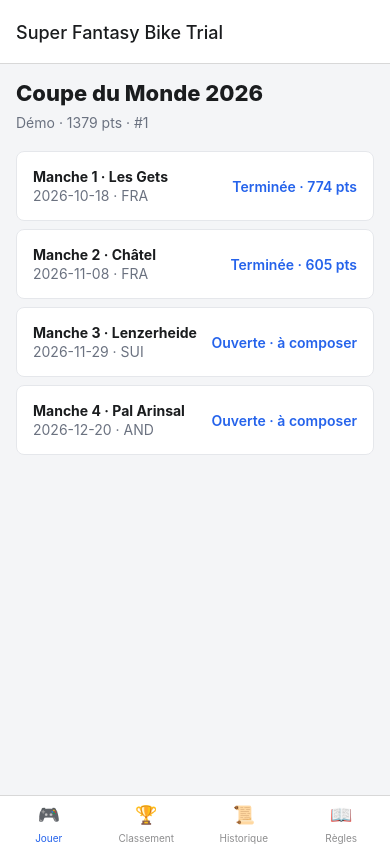
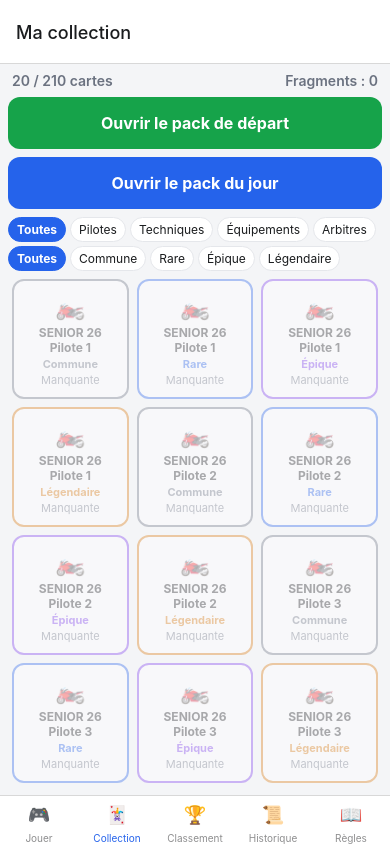
Before and after one commit to koprim/BikeTrialFantasy, a React Native app: screen /CollectionTab in a window 390 px wide. Built offline with nearby package versions, Linux system fonts and the light colour scheme.

Commit message:
feat(ui): collection tab with daily and starter packs
Co-Authored-By: Claude Sonnet 5.5 <noreply@anthropic.com>

```diff
--- a/App.js
+++ b/App.js
@@ -14,6 +14,9 @@ import StandingsScreen from './src/screens/StandingsScreen';
 import SeasonListScreen from './src/screens/SeasonListScreen';
 import SeasonDetailScreen from './src/screens/SeasonDetailScreen';
 import RulesScreen from './src/screens/RulesScreen';
+import CollectionScreen from './src/screens/CollectionScreen';
+import PackRevealScreen from './src/screens/PackRevealScreen';
+import CardDetailScreen from './src/screens/CardDetailScreen';
 import { colors } from './src/ui/theme';
 
 const Tab = createBottomTabNavigator();
@@ -21,8 +24,19 @@ const PlayStack = createNativeStackNavigator();
 const StandingsStack = createNativeStackNavigator();
 const HistoryStack = createNativeStackNavigator();
 const RulesStack = createNativeStackNavigator();
+const CollectionStack = createNativeStackNavigator();
 
 const stackOptions = { headerStyle: { backgroundColor: colors.surface }, headerTintColor: colors.text, contentStyle: { backgroundColor: colors.bg } };
+
+function CollectionNav() {
+  return (
+    <CollectionStack.Navigator screenOptions={stackOptions}>
+      <CollectionStack.Screen name="Collection" component={CollectionScreen} options={{ title: 'Ma collection' }} />
+      <CollectionStack.Screen name="PackReveal" component={PackRevealScreen} options={{ title: 'Ouverture' }} />
+      <CollectionStack.Screen name="CardDetail" component={CardDetailScreen} options={{ title: 'Carte' }} />
+    </CollectionStack.Navigator>
+  );
+}
 
 function PlayNav() {
   return (
@@ -72,6 +86,7 @@ export default function App() {
           <StatusBar style="dark" />
           <Tab.Navigator screenOptions={{ headerShown: false, tabBarActiveTintColor: colors.primary }}>
             <Tab.Screen name="PlayTab" component={PlayNav} options={tab('Jouer', '🎮')} />
+            <Tab.Screen name="CollectionTab" component={CollectionNav} options={tab('Collection', '🃏')} />
             <Tab.Screen name="StandingsTab" component={StandingsNav} options={tab('Classement', '🏆')} />
             <Tab.Screen name="HistoryTab" component={HistoryNav} options={tab('Historique', '📜')} />
             <Tab.Screen name="RulesTab" component={RulesNav} options={tab('Règles', '📖')} />
--- /dev/null
+++ b/src/screens/CardDetailScreen.js
@@ -0,0 +1,6 @@
+import React from 'react';
+import { Text } from 'react-native';
+
+export default function CardDetailScreen() {
+  return <Text>Carte</Text>;
+}
--- /dev/null
+++ b/src/screens/CollectionScreen.js
@@ -0,0 +1,84 @@
+import React, { useState } from 'react';
+import { View, Text, Pressable, FlatList, StyleSheet } from 'react-native';
+import { useGame, useNow } from '../state/GameContext';
+import { CARDS } from '../data/index';
+import { canOpenDaily, countOf } from '../engine/collection';
+import { RARITIES, RARITY_LABELS } from '../engine/rarity';
+import CardTile from '../ui/CardTile';
+import { colors, space, radius } from '../ui/theme';
+
+const TYPE_FILTERS = [['ALL', 'Toutes'], ['PILOT', 'Pilotes'], ['TECHNIQUE', 'Techniques'], ['EQUIPMENT', 'Équipements'], ['REFEREE', 'Arbitres']];
+const RARITY_FILTERS = [['ALL', 'Toutes'], ...RARITIES.map((r) => [r, RARITY_LABELS[r]])];
+
+function Chips({ options, value, onChange }) {
+  return (
+    <View style={styles.chips}>
+      {options.map(([key, label]) => (
+        <Pressable key={key} onPress={() => onChange(key)} accessibilityRole="button" accessibilityState={{ selected: value === key }}
+          style={[styles.chip, value === key && styles.chipOn]}>
+          <Text style={[styles.chipText, value === key && styles.chipTextOn]}>{label}</Text>
+        </Pressable>
+      ))}
+    </View>
+  );
+}
+
+export default function CollectionScreen({ navigation }) {
+  const { state, dispatch } = useGame();
+  const now = useNow();
+  const [type, setType] = useState('ALL');
+  const [rarity, setRarity] = useState('ALL');
+  const { collection } = state;
+
+  const items = CARDS
+    .filter((c) => type === 'ALL' || c.type === type)
+    .flatMap((c) => c.rarities.filter((r) => rarity === 'ALL' || r === rarity)
+      .map((r) => ({ key: `${c.id}:${r}`, card: c, rarity: r, count: countOf(collection, c.id, r) })));
+  const owned = items.filter((i) => i.count > 0).length;
+  const daily = canOpenDaily(collection, now);
+
+  return (
+    <View style={styles.container}>
+      <View style={styles.header}>
+        <Text style={styles.stat}>{owned} / {items.length} cartes</Text>
+        <Text style={styles.stat}>Fragments : {collection.fragments}</Text>
+      </View>
+      {!collection.starterGiven && (
+        <Pressable style={[styles.cta, styles.starter]} accessibilityRole="button"
+          onPress={() => { dispatch({ type: 'OPEN_STARTER' }); navigation.navigate('PackReveal', { title: 'Pack de départ' }); }}>
+          <Text style={styles.ctaText}>Ouvrir le pack de départ</Text>
+        </Pressable>
+      )}
+      <Pressable disabled={!daily} style={[styles.cta, !daily && styles.disabled]} accessibilityRole="button"
+        onPress={() => { dispatch({ type: 'OPEN_DAILY_PACK', payload: { now } }); navigation.navigate('PackReveal', { title: 'Pack du jour' }); }}>
+        <Text style={styles.ctaText}>{daily ? 'Ouvrir le pack du jour' : 'Prochain pack demain'}</Text>
+      </Pressable>
+      <Chips options={TYPE_FILTERS} value={type} onChange={setType} />
+      <Chips options={RARITY_FILTERS} value={rarity} onChange={setRarity} />
+      <FlatList
+        data={items}
+        numColumns={3}
+        keyExtractor={(i) => i.key}
+        renderItem={({ item }) => (
+          <CardTile card={item.card} rarity={item.rarity} count={item.count}
+            onPress={() => navigation.navigate('CardDetail', { cardId: item.card.id })} />
+        )}
+      />
+    </View>
+  );
+}
+
+const styles = StyleSheet.create({
+  container: { flex: 1, padding: space.sm },
+  header: { flexDirection: 'row', justifyContent: 'space-between', paddingHorizontal: space.xs, marginBottom: space.sm },
+  stat: { color: colors.muted, fontWeight: '600' },
+  cta: { backgroundColor: colors.primary, padding: space.md, borderRadius: radius.md, alignItems: 'center', marginBottom: space.sm },
+  starter: { backgroundColor: colors.good },
+  disabled: { opacity: 0.4 },
+  ctaText: { color: '#fff', fontWeight: '700', fontSize: 16 },
+  chips: { flexDirection: 'row', flexWrap: 'wrap', gap: space.xs, marginBottom: space.xs },
+  chip: { paddingVertical: 4, paddingHorizontal: space.sm, borderRadius: radius.lg, borderWidth: 1, borderColor: colors.border, backgroundColor: colors.surface },
+  chipOn: { backgroundColor: colors.primary, borderColor: colors.primary },
+  chipText: { color: colors.text, fontSize: 12 },
+  chipTextOn: { color: '#fff', fontWeight: '700' },
+});
--- /dev/null
+++ b/src/screens/PackRevealScreen.js
@@ -0,0 +1,39 @@
+import React from 'react';
+import { View, Text, Pressable, FlatList, StyleSheet } from 'react-native';
+import { useGame } from '../state/GameContext';
+import { CARDS_BY_ID } from '../data/index';
+import { RARITY_LABELS } from '../engine/rarity';
+import CardTile from '../ui/CardTile';
+import { colors, space, radius } from '../ui/theme';
+
+export default function PackRevealScreen({ navigation, route }) {
+  const { state } = useGame();
+  const cards = state.collection.lastPack;
+  return (
+    <View style={styles.container}>
+      <Text style={styles.title}>{route.params?.title || 'Pack'}</Text>
+      <FlatList
+        data={cards}
+        numColumns={3}
+        keyExtractor={(c, i) => `${c.cardId}:${c.rarity}:${i}`}
+        renderItem={({ item }) => {
+          const card = CARDS_BY_ID[item.cardId];
+          return (
+            <CardTile card={card} rarity={item.rarity} badge={item.isNew ? 'Nouvelle !' : 'Doublon'}
+              label={`Carte révélée ${card.name} ${RARITY_LABELS[item.rarity]}`} />
+          );
+        }}
+      />
+      <Pressable style={styles.cta} accessibilityRole="button" onPress={() => navigation.goBack()}>
+        <Text style={styles.ctaText}>Voir ma collection</Text>
+      </Pressable>
+    </View>
+  );
+}
+
+const styles = StyleSheet.create({
+  container: { flex: 1, padding: space.md },
+  title: { fontSize: 22, fontWeight: '800', color: colors.text, textAlign: 'center', marginBottom: space.md },
+  cta: { backgroundColor: colors.primary, padding: space.md, borderRadius: radius.md, alignItems: 'center', marginTop: space.sm },
+  ctaText: { color: '#fff', fontWeight: '700', fontSize: 16 },
+});
--- /dev/null
+++ b/src/ui/CardTile.js
@@ -0,0 +1,32 @@
+import React from 'react';
+import { Text, Pressable, StyleSheet } from 'react-native';
+import { RARITY_LABELS } from '../engine/rarity';
+import { colors, rarityColors, space, radius } from './theme';
+
+export const TYPE_GLYPHS = { PILOT: '🏍️', TECHNIQUE: '🤸', EQUIPMENT: '🛠️', REFEREE: '🏁' };
+
+// count: undefined = do not show; 0 = missing (greyed). label overrides the accessibility label.
+export default function CardTile({ card, rarity, count, badge, label, onPress }) {
+  const missing = count === 0;
+  return (
+    <Pressable onPress={onPress} disabled={!onPress} accessibilityRole="button"
+      accessibilityLabel={label || `${card.name} ${RARITY_LABELS[rarity]}`}
+      style={[styles.tile, { borderColor: rarityColors[rarity] }, missing && styles.missing]}>
+      <Text style={styles.glyph}>{TYPE_GLYPHS[card.type]}</Text>
+      <Text style={styles.name} numberOfLines={2}>{card.name}</Text>
+      <Text style={[styles.rarity, { color: rarityColors[rarity] }]}>{RARITY_LABELS[rarity]}</Text>
+      {count !== undefined && <Text style={styles.count}>{missing ? 'Manquante' : `×${count}`}</Text>}
+      {badge ? <Text style={styles.badge}>{badge}</Text> : null}
+    </Pressable>
+  );
+}
+
+const styles = StyleSheet.create({
+  tile: { flex: 1, margin: space.xs, minHeight: 120, backgroundColor: colors.surface, borderRadius: radius.md, borderWidth: 2, padding: space.sm, alignItems: 'center', justifyContent: 'center' },
+  missing: { opacity: 0.35 },
+  glyph: { fontSize: 24 },
+  name: { fontSize: 12, fontWeight: '700', color: colors.text, textAlign: 'center', marginTop: space.xs },
+  rarity: { fontSize: 11, fontWeight: '700', marginTop: 2 },
+  count: { fontSize: 11, color: colors.muted, marginTop: 2 },
+  badge: { fontSize: 11, fontWeight: '800', color: colors.good, marginTop: 2 },
+});
--- a/src/ui/theme.js
+++ b/src/ui/theme.js
@@ -4,3 +4,4 @@ export const colors = {
 };
 export const space = { xs: 4, sm: 8, md: 16, lg: 24, xl: 32 };
 export const radius = { sm: 8, md: 12, lg: 16 };
+export const rarityColors = { C: '#6B7280', R: '#2563EB', E: '#7C3AED', L: '#D97706' };
```
Also changed, not shown: 2 other files (tests, documents, lock files or other folders).
